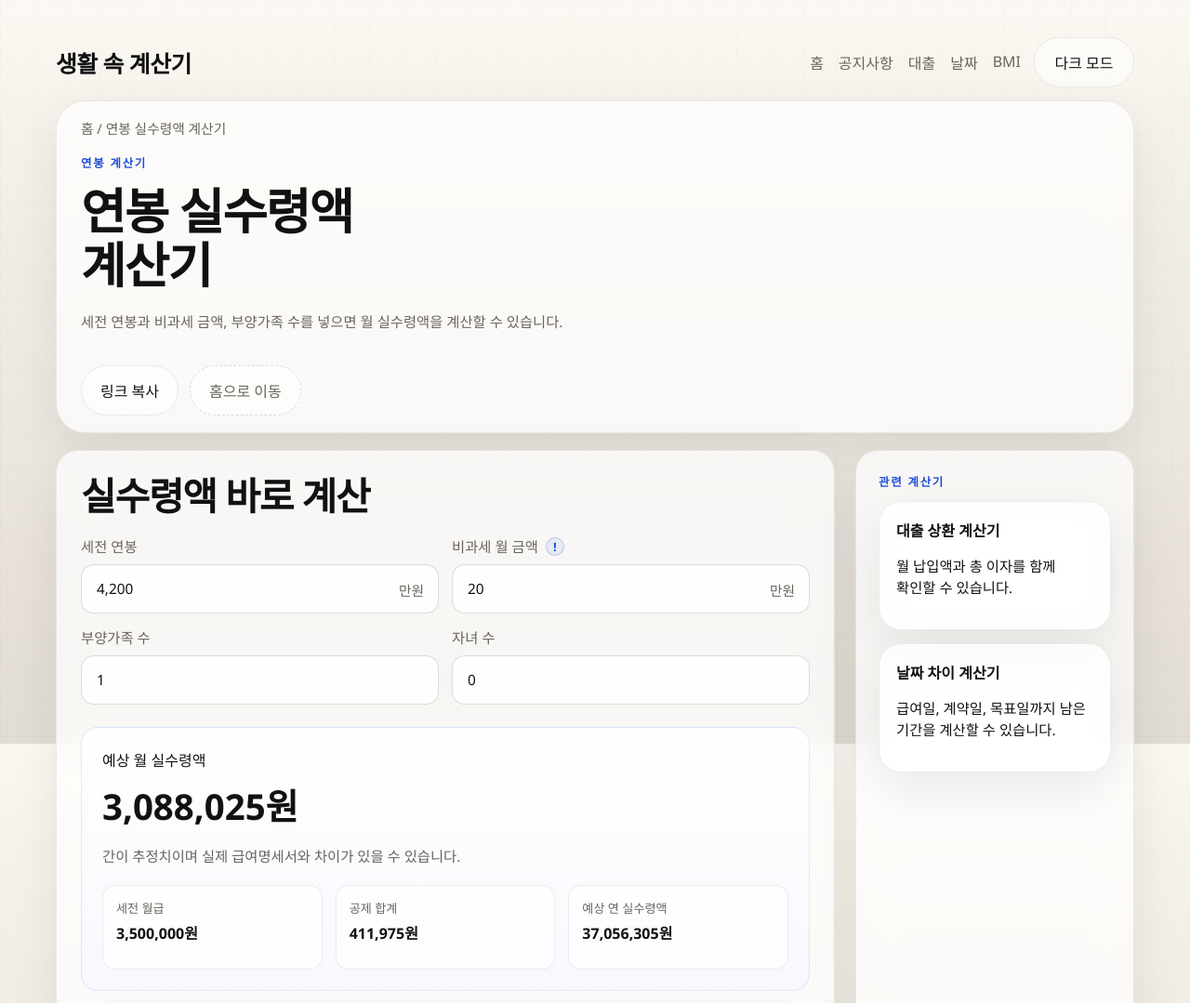
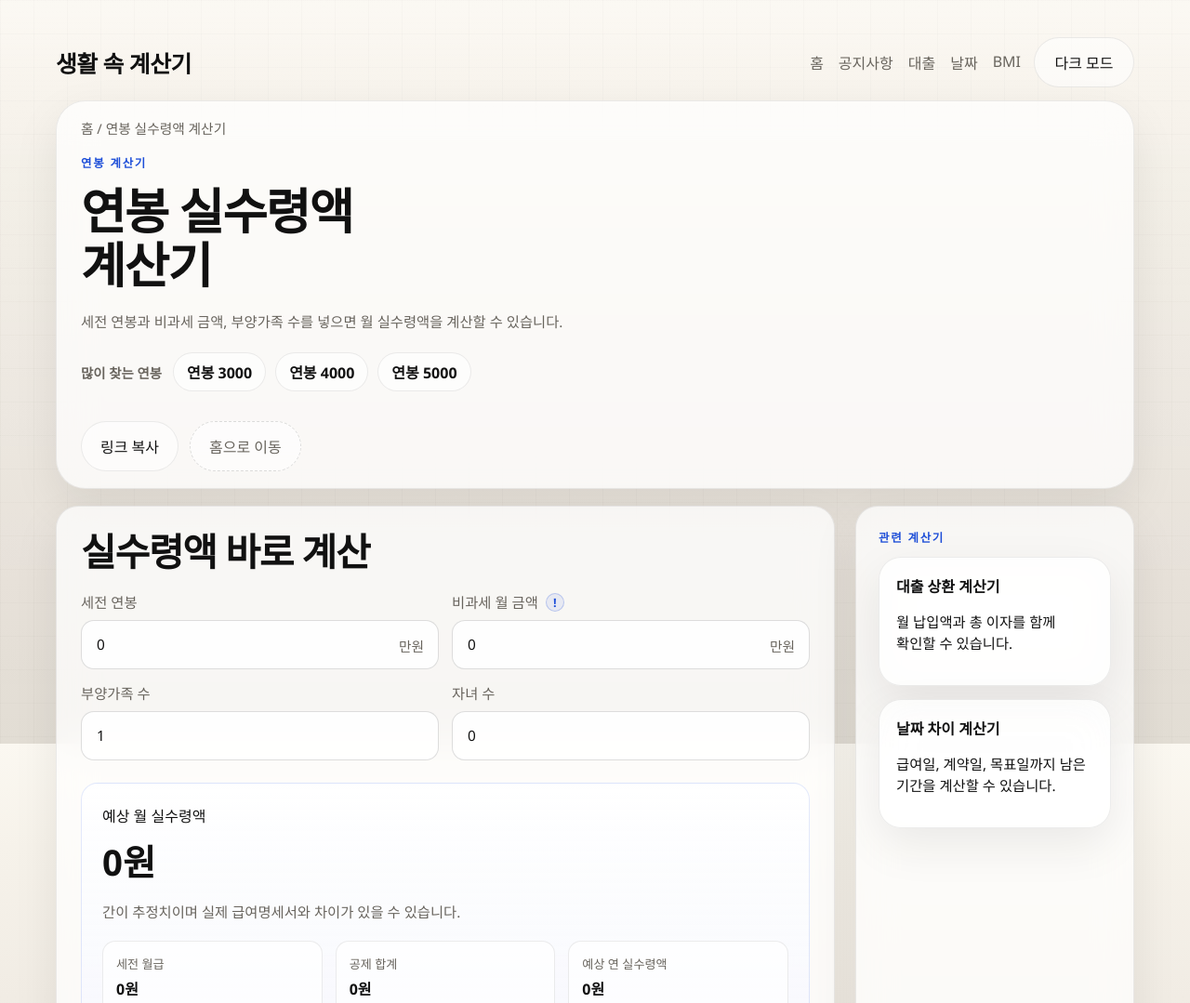
Before and after one commit to junsu2313/Calculate_Service, a website: page calculators/salary/index.html in a window 1280 px wide. Shown: the top 1079 px of the page at 93% size. Drawn offline with Linux system fonts and the light colour scheme; a web font is replaced by a local one.

Commit message:
Add salary search preset links

```diff
--- a/calculators/salary/index.html
+++ b/calculators/salary/index.html
@@ -46,6 +46,14 @@
         <p class="article-lead">
           세전 연봉과 비과세 금액, 부양가족 수를 넣으면 월 실수령액을 계산할 수 있습니다.
         </p>
+        <div class="salary-preset-bar">
+          <span>많이 찾는 연봉</span>
+          <div class="salary-preset-links">
+            <a class="salary-preset-link" href="./?annual=3000">연봉 3000</a>
+            <a class="salary-preset-link" href="./?annual=4000">연봉 4000</a>
+            <a class="salary-preset-link" href="./?annual=5000">연봉 5000</a>
+          </div>
+        </div>
         <div class="hero-actions">
           <button class="ghost-btn" id="shareButton" type="button">링크 복사</button>
           <a class="primary-btn home-primary-btn" href="../../">홈으로 이동</a>
--- a/js/pages/salary.js
+++ b/js/pages/salary.js
@@ -14,6 +14,7 @@
     const dependents = document.getElementById("salaryDependents");
     const children = document.getElementById("salaryChildren");
     const result = document.getElementById("salaryResult");
+    const params = new URLSearchParams(window.location.search);
 
     const render = () => {
       const annualValue = parseManwonInput(annual.value);
@@ -55,11 +56,44 @@
       render();
     });
 
+    applyPresetFromQuery(params, annual, taxFree, dependents, children);
     annual.value = formatManwonInput(annual.value);
     taxFree.value = formatManwonInput(taxFree.value);
     dependents.value = String(clampNumber(dependents.value, 1, constants.MAX_DEPENDENTS, 1));
     children.value = String(clampNumber(children.value, 0, constants.MAX_CHILDREN, 0));
     render();
+  }
+
+  function applyPresetFromQuery(params, annual, taxFree, dependents, children) {
+    const annualPreset = readPositiveInteger(params.get("annual"));
+    const taxFreePreset = readPositiveInteger(params.get("free"));
+    const dependentPreset = readPositiveInteger(params.get("dependents"));
+    const childPreset = readPositiveInteger(params.get("children"));
+
+    if (annualPreset !== null) {
+      annual.value = String(annualPreset);
+    }
+
+    if (taxFreePreset !== null) {
+      taxFree.value = String(taxFreePreset);
+    }
+
+    if (dependentPreset !== null) {
+      dependents.value = String(dependentPreset);
+    }
+
+    if (childPreset !== null) {
+      children.value = String(childPreset);
+    }
+  }
+
+  function readPositiveInteger(value) {
+    const numeric = Number(value);
+    if (!Number.isFinite(numeric) || numeric < 0) {
+      return null;
+    }
+
+    return Math.round(numeric);
   }
 
   function getDeductionBreakdown(taxableMonthly, dependentValue, childValue) {
--- a/styles.css
+++ b/styles.css
@@ -1156,6 +1156,52 @@
   line-height: 1.8;
 }
 
+.salary-preset-bar {
+  display: flex;
+  flex-wrap: wrap;
+  align-items: center;
+  gap: 12px;
+  margin-top: 18px;
+  color: var(--muted);
+}
+
+.salary-preset-bar span {
+  font-size: 0.9rem;
+  font-weight: 600;
+}
+
+.salary-preset-links {
+  display: flex;
+  flex-wrap: wrap;
+  gap: 10px;
+}
+
+.salary-preset-link {
+  display: inline-flex;
+  align-items: center;
+  justify-content: center;
+  min-height: 42px;
+  padding: 0 14px;
+  border-radius: 999px;
+  background: rgba(255, 255, 255, 0.56);
+  border: 1px solid var(--line);
+  color: var(--text);
+  text-decoration: none;
+  font-weight: 600;
+  transition: transform 0.18s ease, border-color 0.18s ease, background 0.18s ease;
+}
+
+.salary-preset-link:hover {
+  transform: translateY(-2px);
+  border-color: var(--line-strong);
+}
+
+:root[data-theme="dark"] .salary-preset-link {
+  background: rgba(255, 255, 255, 0.06);
+  border-color: rgba(255, 255, 255, 0.12);
+  color: #f4f6fa;
+}
+
 .article-card h2 {
   margin-bottom: 18px;
 }
```
